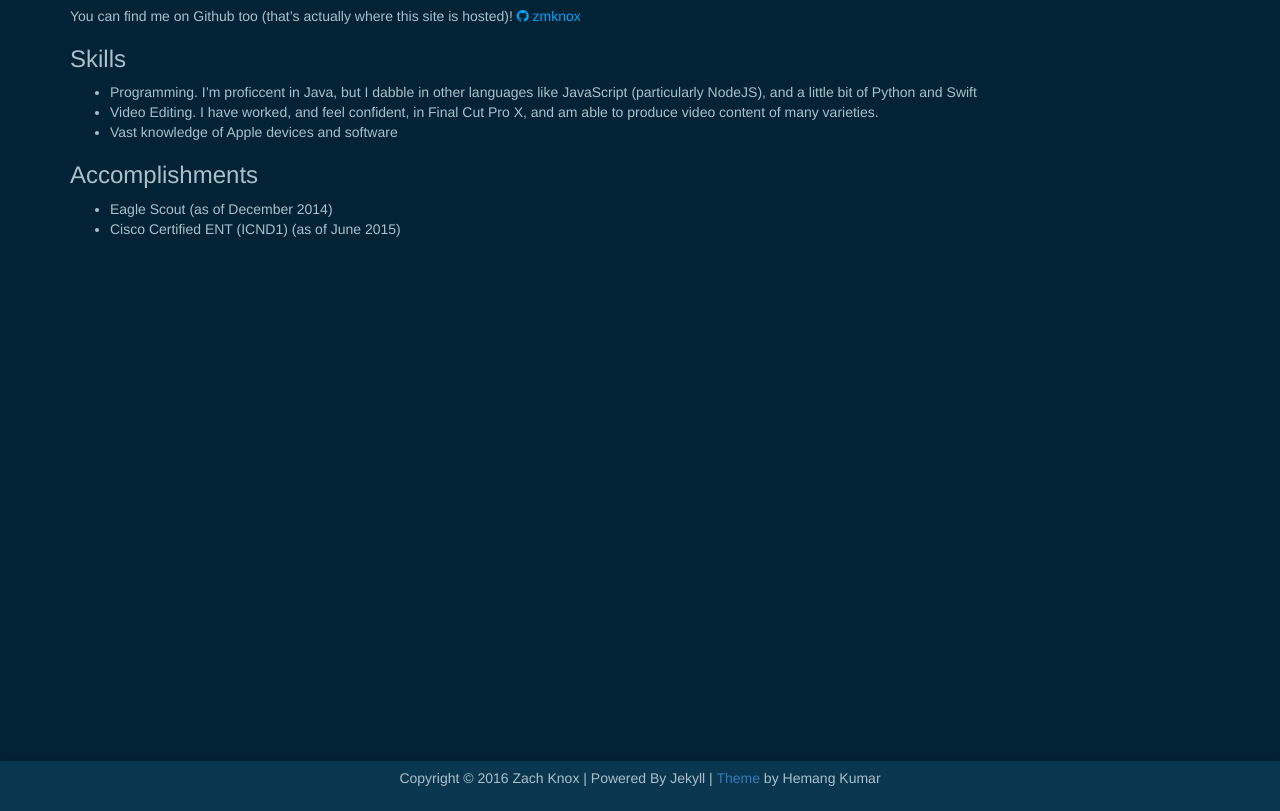
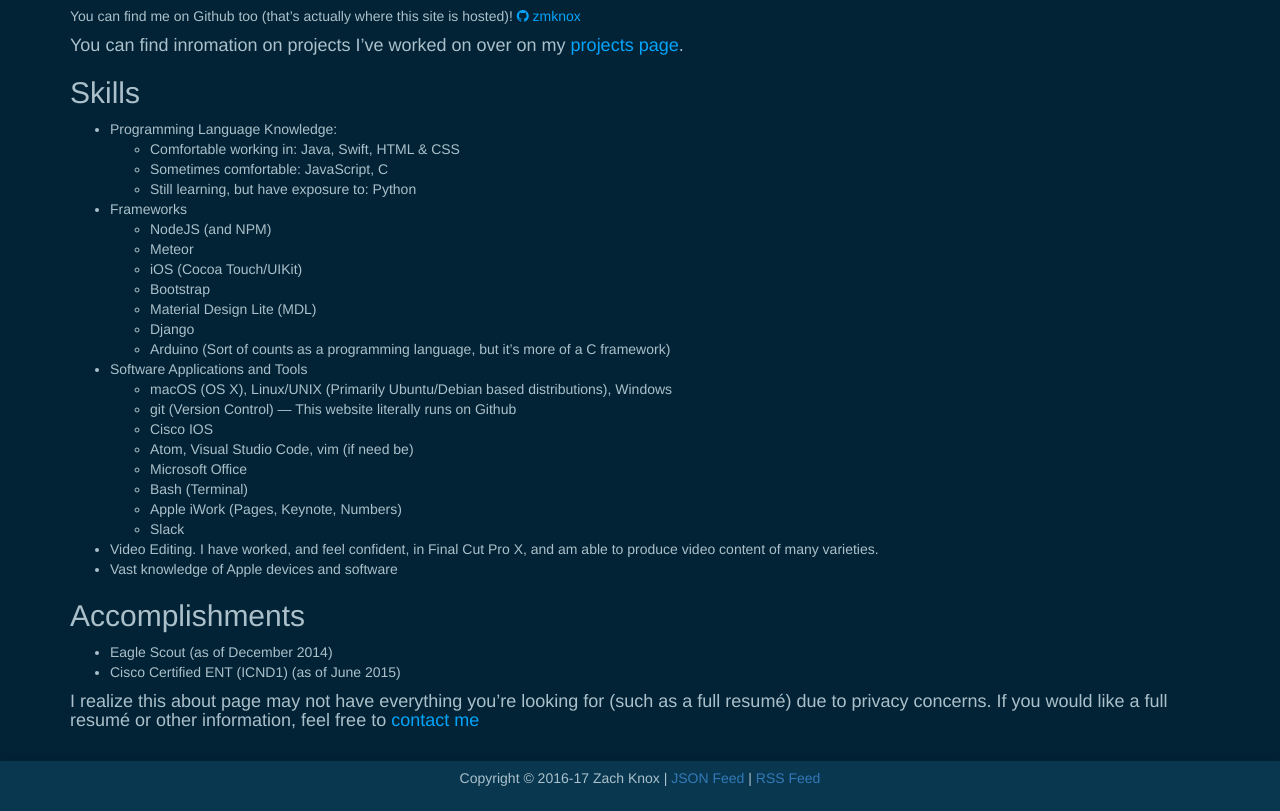
Before and after one commit to zmknox/zmknox.github.io, a Jekyll site: the page built from about.md, in a window 1280 px wide and 1334 px high, cut to the strip 523-1334 px from the top of the window. Built offline with Jekyll 4.4.1, drawn with Linux system fonts in a browser that asks for light colours; nearby versions of some CDN libraries; some web fonts are replaced.

Commit message:
much expanded about page
and other fixes

```diff
--- a/_config.yml
+++ b/_config.yml
@@ -12,7 +12,7 @@ email: hemangsk@gmail.com
 #write html inside the double quotes to display in jumbotron
 name: "Zach Knox"
 description: "A Computer Science student at George Mason University"
-
+url: http://www.zachknox.com
 
 
 baseurl: "" # the subpath of your site, e.g. /blog
--- a/_includes/footer.html
+++ b/_includes/footer.html
@@ -1,5 +1,5 @@
 <nav class="navbar navbar-default navbar-fixed-bottom">
   <div class="container footer-content">
-    Copyright &#169; 2016 Zach Knox | Powered By Jekyll | <a href="https://github.com/hemangsk/DevJournal">Theme</a> by Hemang Kumar
+    Copyright &#169; 2016-{{ site.time | date: '%y' }} Zach Knox | <a href="{{ base }}/feed.json">JSON Feed</a> | <a href="{{ base }}/feed.xml">RSS Feed</a>
   </div>
 </nav>
--- a/about.md
+++ b/about.md
@@ -16,13 +16,36 @@ If you want to verify who I really am, I'm on [Keybase.io](https://keybase.io/)
 You can find me on Github too (that's actually where this site is hosted)!
 [<i class="fa fa-github"></i> zmknox](https://github.com/zmknox)
 
-### Skills
+#### You can find inromation on projects I've worked on over on my [projects page]({{ base }}/projects).
+## Skills
 
--   Programming. I'm proficcent in Java, but I dabble in other languages like JavaScript (particularly NodeJS), and a little bit of Python and Swift
+-   Programming Language Knowledge:
+    -   Comfortable working in: Java, Swift, HTML & CSS
+    -   Sometimes comfortable: JavaScript, C
+    -   Still learning, but have exposure to: Python
+-   Frameworks
+    -   NodeJS (and NPM)
+    -   Meteor
+    -   iOS (Cocoa Touch/UIKit)
+    -   Bootstrap
+    -   Material Design Lite (MDL)
+    -   Django
+    -   Arduino (Sort of counts as a programming language, but it's more of a C framework)
+-   Software Applications and Tools
+    -   macOS (OS X), Linux/UNIX (Primarily Ubuntu/Debian based distributions), Windows
+    -   git (Version Control) — This website literally runs on Github
+    -   Cisco IOS
+    -   Atom, Visual Studio Code, vim (if need be)
+    -   Microsoft Office
+    -   Bash (Terminal)
+    -   Apple iWork (Pages, Keynote, Numbers)
+    -   Slack
 -   Video Editing. I have worked, and feel confident, in Final Cut Pro X, and am able to produce video content of many varieties.
 -   Vast knowledge of Apple devices and software
 
-### Accomplishments
+## Accomplishments
 
 -   Eagle Scout (as of December 2014)
 -   Cisco Certified ENT (ICND1) (as of June 2015)
+
+#### I realize this about page may not have everything you're looking for (such as a full resumé) due to privacy concerns. If you would like a full resumé or other information, feel free to [contact me]({{ base }}/contact)
```
Also changed, not shown: projects.md (+8 -3 lines), README.md.
